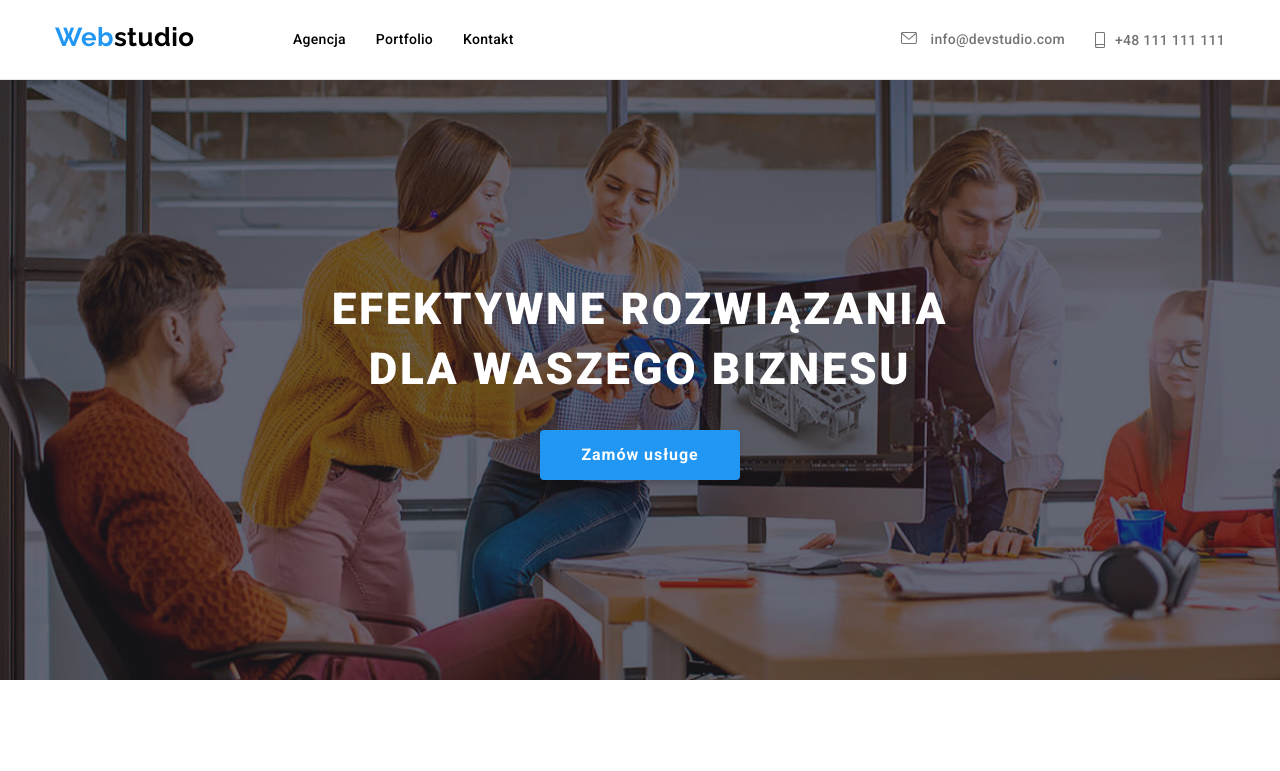
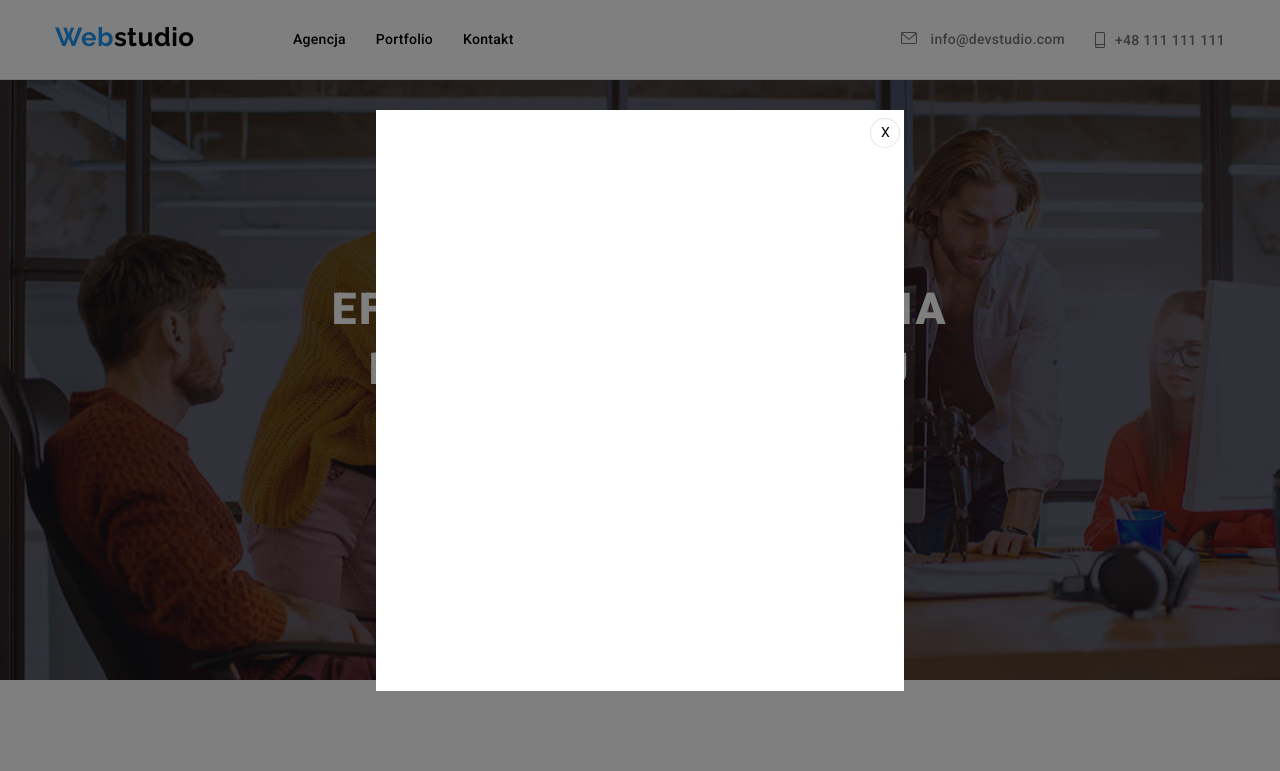
Before and after one commit to rsciupider/goit-markup-hw-05, a plain HTML site: page index.html in a window 1280 px wide. Both pictures are taken after a click on the button "Zamów usługe". Shown: the top 771 px of the page. Drawn offline with nearby package versions, Linux system fonts and the light colour scheme.

Commit message:
-Update 23.11
-Added modal

```diff
--- a/css/styles.css
+++ b/css/styles.css
@@ -355,7 +355,8 @@ img {
 
 .li-item:hover {
   box-shadow: -3px 3px 5px -3px rgba(0, 0, 0, 0.8);
-  box-shadow: 0px 1px 1px rgba(0, 0, 0, 0.12), 0px 4px 4px rgba(0, 0, 0, 0.06), 1px 4px 6px rgba(0, 0, 0, 0.16);
+  box-shadow: 0px 1px 1px rgba(0, 0, 0, 0.12), 0px 4px 4px rgba(0, 0, 0, 0.06),
+    1px 4px 6px rgba(0, 0, 0, 0.16);
   scale: 1.05;
   transition: 0.5s;
 }
@@ -543,3 +544,38 @@ img {
 .our-team-shadow {
   box-shadow: 0px 4px 4px rgba(0, 0, 0, 0.25);
 }
+
+.backdrop {
+  display: flex;
+  position: fixed;
+  left: 0;
+  top: 0;
+  width: 100%;
+  height: 100%;
+  background-color: rgba(0 0 0 / 0.5);
+  transition: transform 0.25s;
+}
+
+.modal {
+  width: 528px;
+  height: 581px;
+  background-color: var(--white-clr);
+  margin: auto;
+  padding: 8px;
+  display: flex;
+  flex-direction: column;
+}
+
+.modal-btn {
+  cursor: pointer;
+  width: 30px;
+  height: 30px;
+  border-radius: 50%;
+  border: 1px solid rgba(0, 0, 0, 0.1);
+  background-color: var(--white-clr);
+  margin-left: 95%;
+}
+
+.is-hidden {
+  transform: translateX(-100%);
+}
--- a/index.html
+++ b/index.html
@@ -81,7 +81,14 @@
             EFEKTYWNE ROZWIĄZANIA <br />
             DLA WASZEGO BIZNESU
           </h1>
-          <button class="button-style" type="button">Zamów usługe</button>
+          <button class="button-style" type="button" data-modal-open>
+            Zamów usługe
+          </button>
+          <div class="backdrop is-hidden" data-modal>
+            <div class="modal">
+              <button class="modal-btn" data-modal-close><span>X</span></button>
+            </div>
+          </div>
         </div>
       </section>
       <section class="section">
@@ -438,33 +445,31 @@
           </address>
         </div>
         <div class="work">
-          <h3 class="font3a">
-            DOŁĄCZ DO NAS
-          </h3>
+          <h3 class="font3a">DOŁĄCZ DO NAS</h3>
           <ul class="icon-position2a">
             <li class="list">
-              <a class=" icon-background1" href="#">
+              <a class="icon-background1" href="#">
                 <svg class="social-media-icons1">
                   <use href="./images/icons.svg#icon-instagram"></use>
                 </svg>
               </a>
             </li>
             <li class="list">
-              <a class=" icon-background1" href="#">
+              <a class="icon-background1" href="#">
                 <svg class="social-media-icons1">
                   <use href="./images/icons.svg#icon-twitter"></use>
                 </svg>
               </a>
             </li>
             <li class="list">
-              <a class=" icon-background1" href="#">
+              <a class="icon-background1" href="#">
                 <svg class="social-media-icons1">
                   <use href="./images/icons.svg#icon-facebook"></use>
                 </svg>
               </a>
             </li>
             <li class="list">
-              <a class=" icon-background1" href="#">
+              <a class="icon-background1" href="#">
                 <svg class="social-media-icons1">
                   <use href="./images/icons.svg#icon-linkedin"></use>
                 </svg>
@@ -474,5 +479,6 @@
         </div>
       </div>
     </footer>
+    <script src="./js/modal.js"></script>
   </body>
 </html>
--- /dev/null
+++ b/js/modal.js
@@ -0,0 +1,14 @@
+(() => {
+  const refs = {
+    openModalBtn: document.querySelector("[data-modal-open]"),
+    closeModalBtn: document.querySelector("[data-modal-close]"),
+    modal: document.querySelector("[data-modal]"),
+  };
+
+  refs.openModalBtn.addEventListener("click", toggleModal);
+  refs.closeModalBtn.addEventListener("click", toggleModal);
+
+  function toggleModal() {
+    refs.modal.classList.toggle("is-hidden");
+  }
+})();
```
